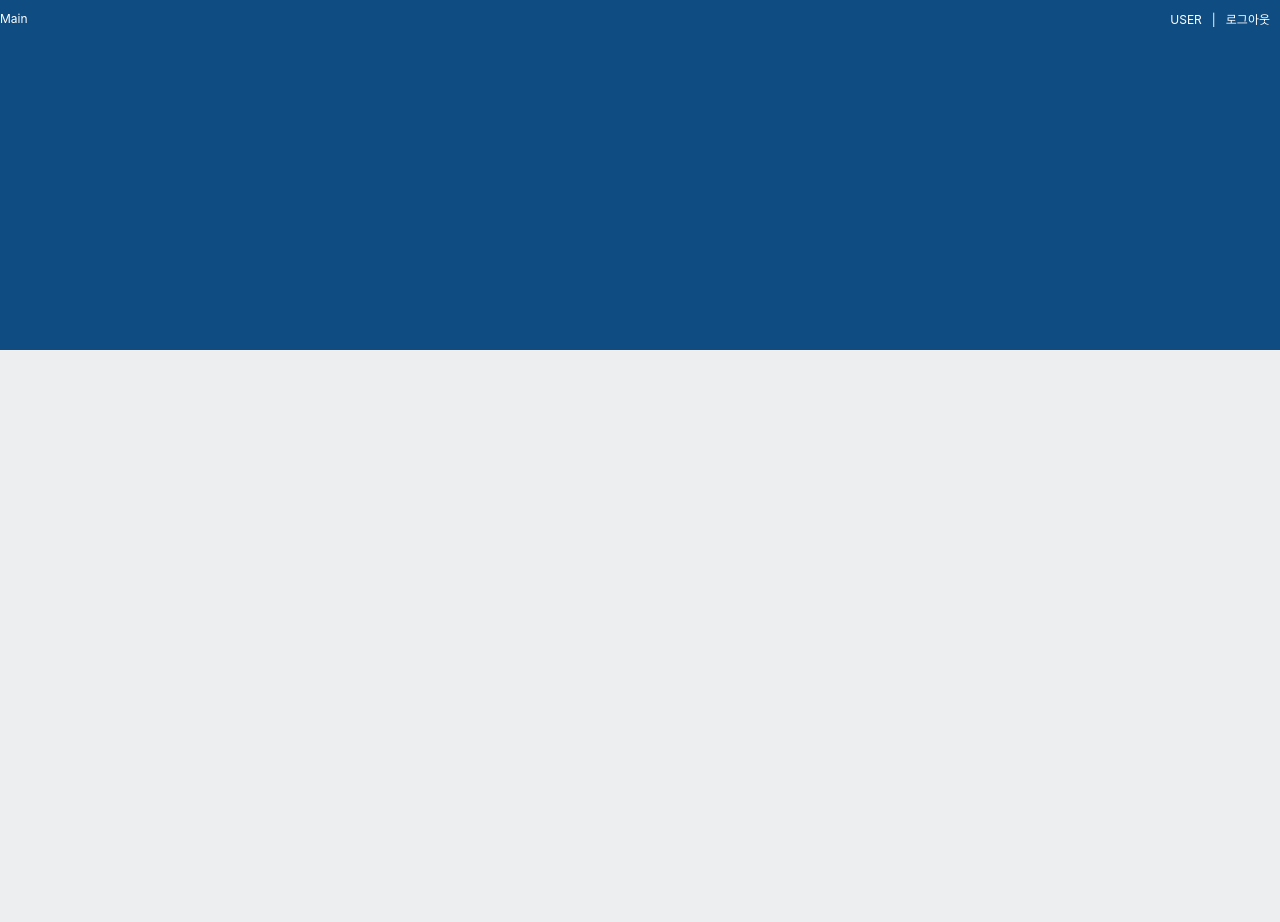
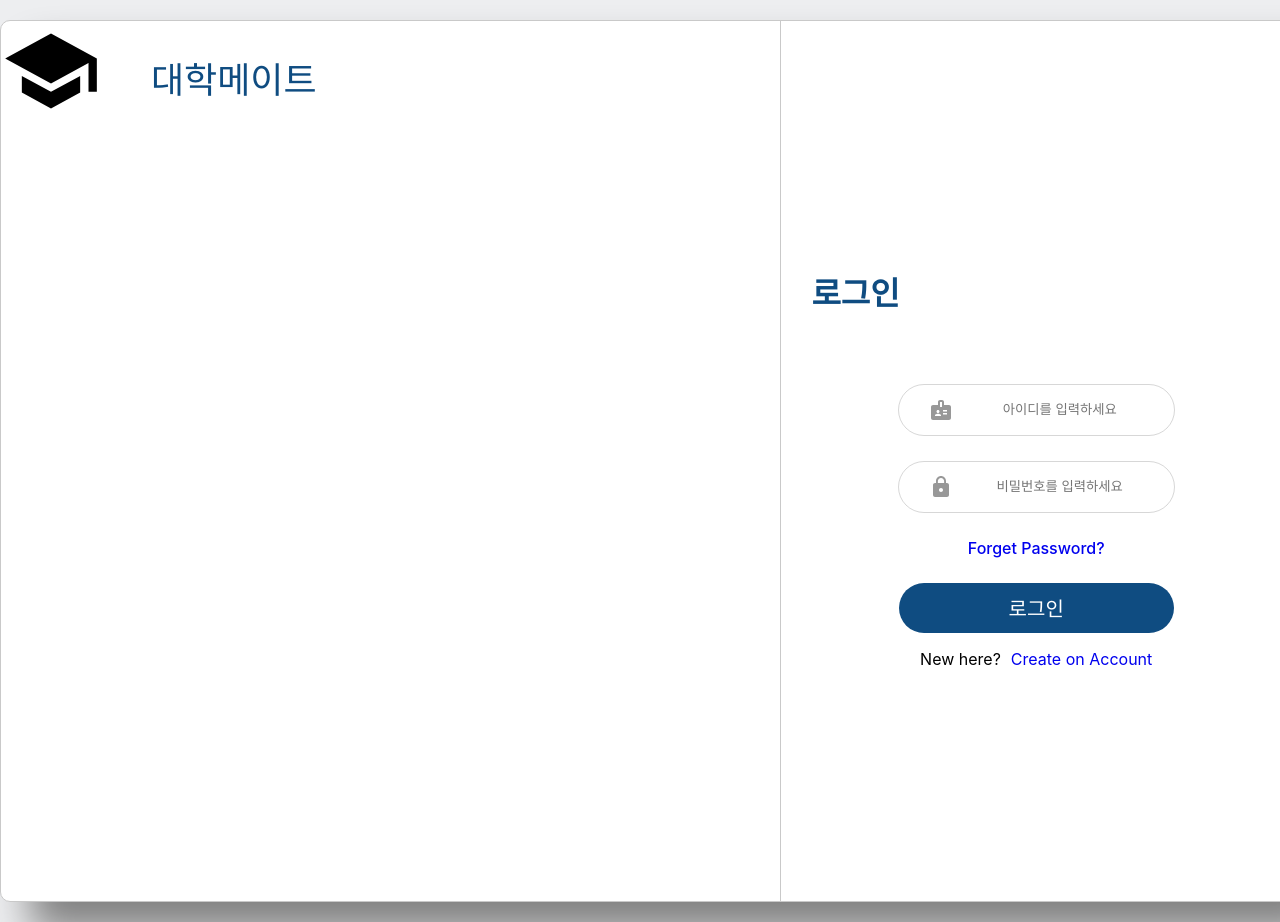
Before and after one commit to limjeahyuk/hanium, a React (Create React App) app: page /college-mate/login in a window 1280 px wide. Before the commit the page ends 800 px from the top, so only its background shows below. Built offline with nearby package versions, Linux system fonts and the light colour scheme.

Commit message:
4.14 login

```diff
--- a/package.json
+++ b/package.json
@@ -1,4 +1,5 @@
 {
+  "proxy": "http://jfox.site/college-mate",
   "name": "hanium",
   "version": "0.1.0",
   "private": true,
@@ -10,8 +11,10 @@
     "@testing-library/jest-dom": "^5.16.4",
     "@testing-library/react": "^12.1.4",
     "@testing-library/user-event": "^13.5.0",
+    "axios": "^0.26.1",
     "react": "^18.0.0",
     "react-dom": "^18.0.0",
+    "react-router-dom": "^6.3.0",
     "react-scripts": "5.0.0",
     "styled-components": "^5.3.5",
     "web-vitals": "^2.1.4"
--- a/src/App.js
+++ b/src/App.js
@@ -1,9 +1,17 @@
+import { BrowserRouter, Routes, Route } from 'react-router-dom';
 import './App.css';
 import LoginForm from './login/login';
 import Main from './Main/main';
 
 function App() {
-  return <Main />;
+  return (
+    <BrowserRouter>
+      <Routes>
+        <Route path="/college-mate/login" element={<LoginForm />}></Route>
+        <Route path="/college-mate/main" element={<Main />}></Route>
+      </Routes>
+    </BrowserRouter>
+  );
 }
 
 export default App;
--- a/src/index.js
+++ b/src/index.js
@@ -1,14 +1,15 @@
 import React from 'react';
-import ReactDOM from 'react-dom';
+import ReactDOM from 'react-dom/client';
 import './index.css';
 import App from './App';
 import reportWebVitals from './reportWebVitals';
 
-ReactDOM.render(
+const rootNode = document.getElementById('root');
+
+ReactDOM.createRoot(rootNode).render(
   <React.StrictMode>
     <App />
   </React.StrictMode>,
-  document.getElementById('root')
 );
 
 // If you want to start measuring performance in your app, pass a function
--- a/src/login/login.css
+++ b/src/login/login.css
@@ -53,13 +53,13 @@ html {
   margin-left: 30px;
   margin-bottom: 70px;
 }
-.l_content form {
+.l_content .Form {
   width: 100%;
   display: flex;
   flex-direction: column;
   align-items: center;
 }
-.l_content form div {
+.l_content .Form div {
   width: 275px;
   height: 50px;
   margin-bottom: 25px;
@@ -68,10 +68,11 @@ html {
   display: flex;
   align-items: center;
 }
-.l_content form div .icon {
+.l_content .Form div .icon {
   margin-left: 30px;
+  opacity: 0.4;
 }
-.l_content form div .box {
+.l_content .Form div .box {
   width: 150px;
   height: 30px;
   border: none;
@@ -79,33 +80,36 @@ html {
   text-align: center;
 }
 
-.l_content form div input:focus {
+.l_content .Form div input:focus {
   outline: none;
 }
 
-.l_content form a {
+.l_content .Form a {
   font-size: 16px;
   font-weight: 500;
   cursor: pointer;
   text-decoration: none;
 }
 
-.l_content form .login_btn {
+.l_content .Form .login_btn {
   width: 275px;
   height: 50px;
   margin-top: 25px;
   border: none;
   border-radius: 100px;
   background-color: #0f4c81;
+  color: #ffffff;
+  font-size: 20px;
+  font-weight: 500;
 }
-
-.l_content form .login_btn input {
+/*
+.l_content .Form .login_btn input {
   border: none;
   font-size: 20px;
   font-weight: 500;
   background-color: #0f4c81;
   color: #ffffff;
-}
+} */
 
 .l_content span {
   display: flex;
--- a/src/login/login_right.js
+++ b/src/login/login_right.js
@@ -1,27 +1,79 @@
-import React from 'react';
+import React, { useState, useEffect } from 'react';
 import './login.css';
 import BadgeIcon from '@mui/icons-material/Badge';
 import LockIcon from '@mui/icons-material/Lock';
+import axios from 'axios';
 
 function Login_r() {
+  const [inputId, setInputId] = useState('');
+  const [inputPw, setInputPw] = useState('');
+
+  // input data의 변화가 있을 때마다 value에 값을 넣어줌.
+  const handleInputId = (e) => {
+    setInputId(e.target.value);
+  };
+
+  const handleInputPw = (e) => {
+    setInputPw(e.target.value);
+  };
+
+  const onKeyPress = (e) => {
+    if (e.key == 'Enter') {
+      onClickLogin();
+    }
+  };
+
+  // login 버튼 클릭 이벤트
+  const onClickLogin = () => {
+    console.log('click');
+    axios
+      .post('/login', null, {
+        params: {
+          username: inputId,
+          password: inputPw,
+        },
+      })
+      .then(function (response) {
+        console.log(response);
+      })
+      .catch(function (error) {
+        console.log(error);
+      });
+  };
+
   return (
     <div className="loginForm">
       <h2>로그인</h2>
       <div className="l_content">
-        <form>
+        <div className="Form">
           <div>
             <BadgeIcon className="icon" />
-            <input type="text" name="id" className="box" placeholder="아이디를 입력하세요" />
+            <input
+              type="text"
+              name="id"
+              value={inputId}
+              onChange={handleInputId}
+              className="box"
+              placeholder="아이디를 입력하세요"
+            />
           </div>
           <div>
             <LockIcon className="icon" />
-            <input type="password" name="pw" className="box" placeholder="비밀번호를 입력하세요" />
+            <input
+              type="password"
+              name="pw"
+              value={inputPw}
+              className="box"
+              onChange={handleInputPw}
+              onKeyPress={onKeyPress}
+              placeholder="비밀번호를 입력하세요"
+            />
           </div>
           <a href="#">Forget Password?</a>
-          <button className="login_btn">
-            <input type="submit" value="Login" />
+          <button className="login_btn" onClick={onClickLogin}>
+            로그인
           </button>
-        </form>
+        </div>
         <span>
           <p>New here? </p>
           <a href="#">Create on Account</a>
```
Also changed, not shown: 1 other file (tests, documents, lock files or other folders).
